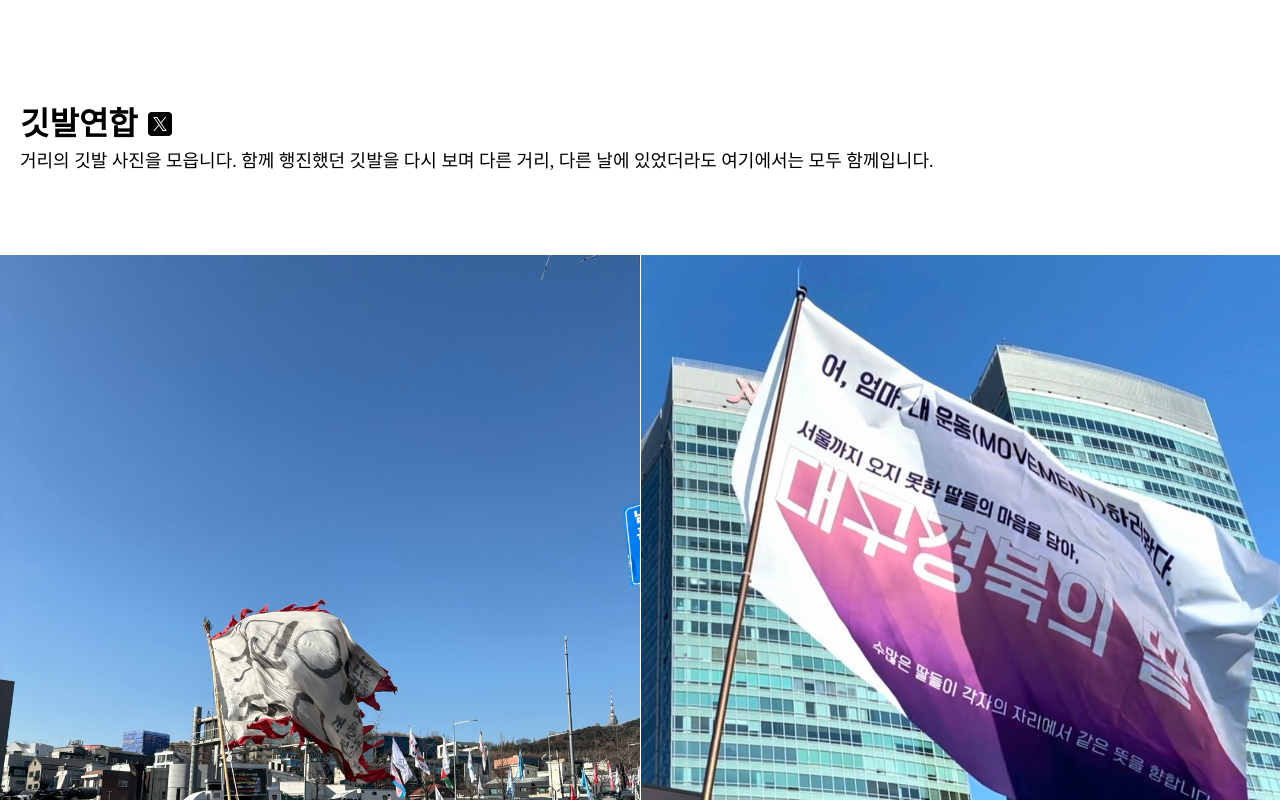
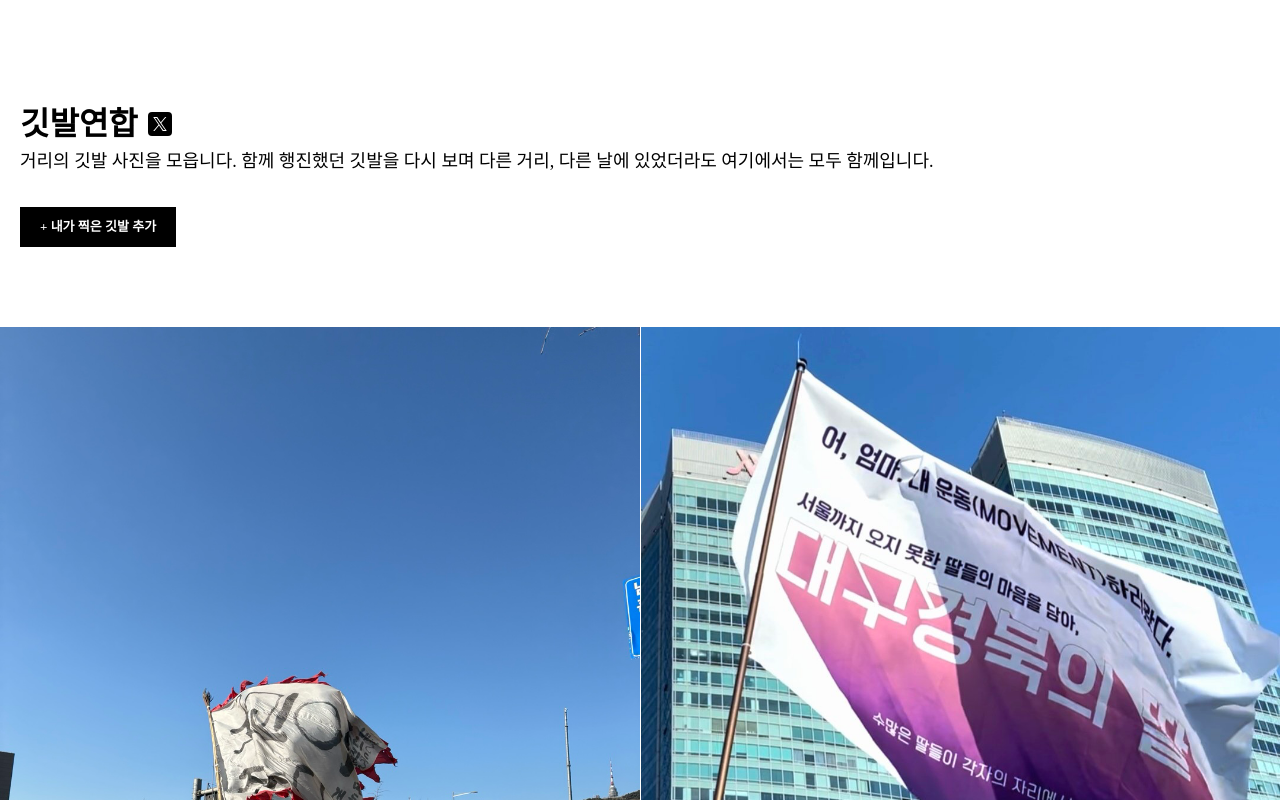
Before and after one commit to toysmoon/flag, a Next.js app: page / in a window 1280 px wide. Shown: the top 800 px of the page. Built offline with nearby package versions, Linux system fonts and the light colour scheme; a web font is replaced by a local one.

Commit message:
제보 버튼 추가

```diff
--- a/app/Header.tsx
+++ b/app/Header.tsx
@@ -1,19 +1,44 @@
-import Link from 'next/link';
-import { TwitterLogoSvg } from './TwitterLogoSvg';
+import Link from "next/link";
+import { TwitterLogoSvg } from "./TwitterLogoSvg";
 
 export function Header() {
   return (
-    <div style={{ padding: '100px 20px 80px' }}>
-      <div style={{ display: 'flex', alignItems: 'center', gap: '10px' }}>
-        <h1 style={{ fontSize: '32px', fontWeight: 900 }}>깃발연합</h1>
+    <div style={{ padding: "100px 20px 80px" }}>
+      <div style={{ display: "flex", alignItems: "center", gap: "10px" }}>
+        <h1 style={{ fontSize: "32px", fontWeight: 900 }}>깃발연합</h1>
         <Link href="https://x.com/twidy_official" target="_blank">
           <TwitterLogoSvg />
         </Link>
       </div>
-      <p style={{ fontSize: '18px', fontWeight: 500, paddingRight: '20px' }}>
+      <p style={{ fontSize: "18px", fontWeight: 500, paddingRight: "20px" }}>
         거리의 깃발 사진을 모읍니다. 함께 행진했던 깃발을 다시 보며 다른 거리,
         다른 날에 있었더라도 여기에서는 모두 함께입니다.
       </p>
+
+      <제보버튼 />
     </div>
   );
 }
+
+function 제보버튼() {
+  return (
+    <button
+      style={{
+        marginTop: "32px",
+        padding: "10px 20px",
+        backgroundColor: "#000",
+
+        fontSize: "13px",
+        fontWeight: 800,
+        color: "#fff",
+      }}
+    >
+      <Link
+        href="https://docs.google.com/forms/d/176PGwVJYw9Pd7n0cpW436T5So8lAwgfzbPon6_x0qmI/edit"
+        target="_blank"
+      >
+        <span>+ 내가 찍은 깃발 추가</span>
+      </Link>
+    </button>
+  );
+}
```
